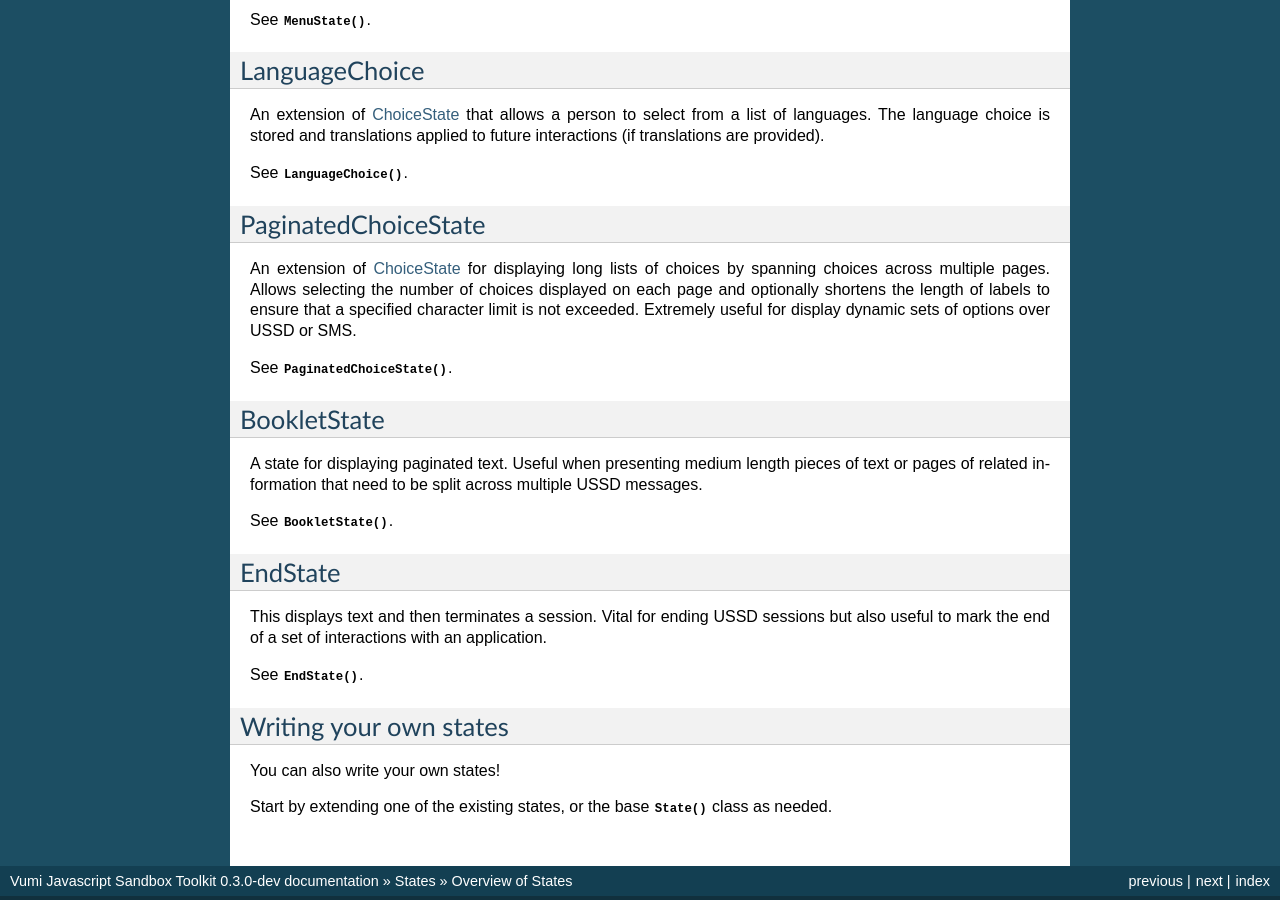
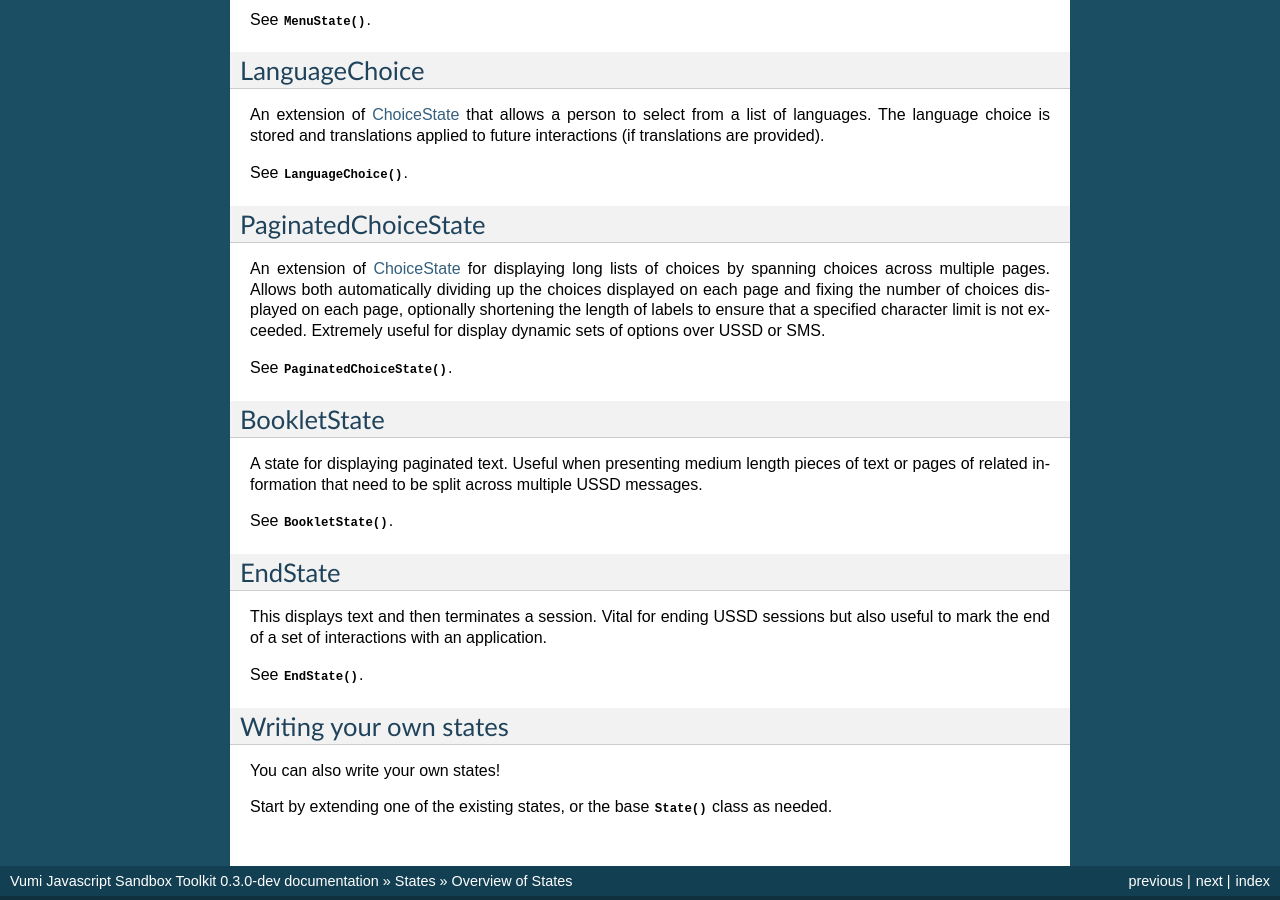
Before and after one commit to praekeltfoundation/vumi-jssandbox-toolkit, a Sphinx documentation site: the page built from docs/states/overview.rst, in a window 1280 px wide and 900 px high, scrolled down 723 px. Built offline with Sphinx 7.4.7, drawn with Linux system fonts in a browser that asks for light colours.

Commit message:
Update docs for PaginatedChoiceState now that it supports automatically dividing up choices into pages

```diff
--- a/docs/states/overview.rst
+++ b/docs/states/overview.rst
@@ -68,12 +68,12 @@ See :class:`LanguageChoice`.
 PaginatedChoiceState
 --------------------
 
-An extension of :ref:`ChoiceState <choice-state>` for displaying long
-lists of choices by spanning choices across multiple pages. Allows
-selecting the number of choices displayed on each page and optionally
-shortens the length of labels to ensure that a specified character
-limit is not exceeded. Extremely useful for display dynamic sets of
-options over USSD or SMS.
+An extension of :ref:`ChoiceState <choice-state>` for displaying long lists of
+choices by spanning choices across multiple pages. Allows both automatically
+dividing up the choices displayed on each page and fixing the number of choices
+displayed on each page, optionally shortening the length of labels to ensure
+that a specified character limit is not exceeded. Extremely useful for display
+dynamic sets of options over USSD or SMS.
 
 See :class:`PaginatedChoiceState`.
 
```
Also changed, not shown: 1 other file.
